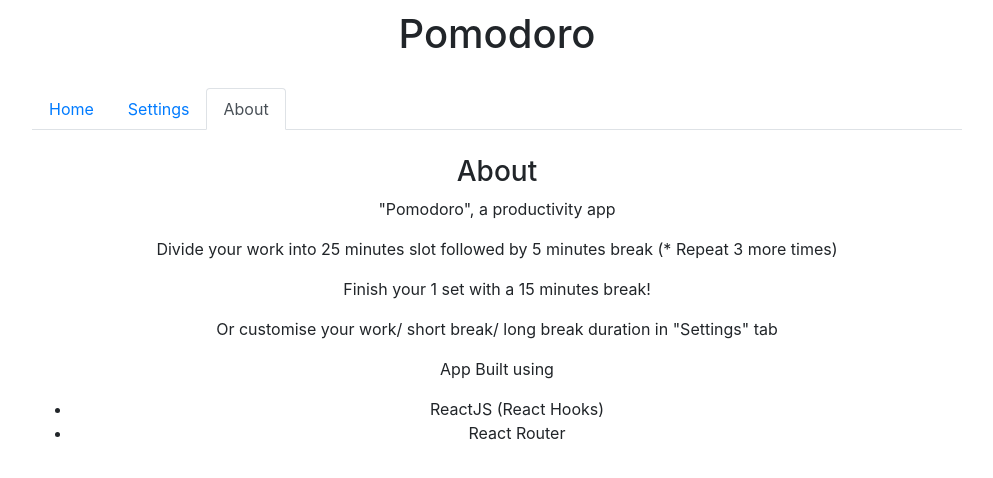
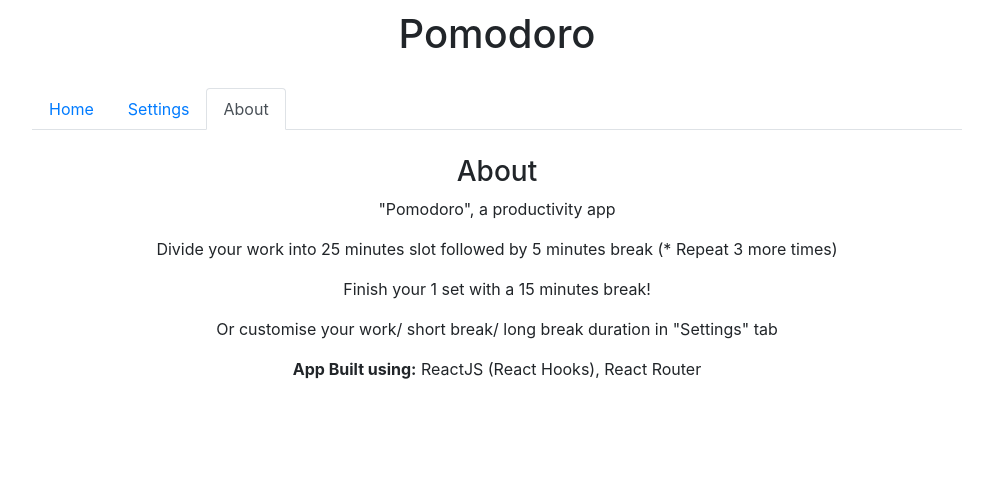
Before and after one commit to NT16/pomodoro, a React (Create React App) app: page /about in a window 1280 px wide. Shown: the top 478 px of the page, without its empty margins (143-1136 px from the left). Built offline with nearby package versions, Linux system fonts and the light colour scheme.

Commit message:
Cancel button, alignment, fixes

```diff
--- a/src/components/About.js
+++ b/src/components/About.js
@@ -4,16 +4,14 @@
     return (
         <div>
             <h3>About</h3>
-            <p>"Pomodoro", a productivity app</p>
-            <p>Divide your work into 25 minutes slot followed by 5 minutes break (* Repeat 3 more times)</p>
-            <p>Finish your 1 set with a 15 minutes break! </p>
-            <p>Or customise your work/ short break/ long break duration in "Settings" tab</p>
+            <div>
+                <p>"Pomodoro", a productivity app</p>
+                <p>Divide your work into 25 minutes slot followed by 5 minutes break (* Repeat 3 more times)</p>
+                <p>Finish your 1 set with a 15 minutes break! </p>
+                <p>Or customise your work/ short break/ long break duration in "Settings" tab</p>
+            </div>
 
-            <p>App Built using</p>
-            <ul>
-                <li>ReactJS (React Hooks)</li>
-                <li>React Router</li>
-            </ul>
+            <p><strong>App Built using:</strong> ReactJS (React Hooks), React Router</p>
         </div>
     )
 }
--- a/src/components/Settings.js
+++ b/src/components/Settings.js
@@ -30,7 +30,7 @@
         <div className='container'>
             <h3>Set your own timers</h3>
             <p>mention all time duration in minutes...</p>
-            <form onSubmit={onFormSubmit} className='form-container' data-testid='form'>
+            <form onSubmit={onFormSubmit} className='form-container center-content' data-testid='form'>
                 <FormField id='work' label='Work' attributes={work} />
                 <FormField id='shortBreak' label='Short Break' attributes={shortBreak} />
                 <FormField id='break2' label='Break' attributes={break2} />
--- a/src/components/Ticker.js
+++ b/src/components/Ticker.js
@@ -41,7 +41,7 @@
 
     useEffect(() => {
         if (location.data) {
-            console.log('inside ticker, location.data', location.data)
+            console.log('Ticker: location.data', location.data)
 
             checkInputValidity(location.data.work, setWork)
             checkInputValidity(location.data.shortBreak, setShortBreak)
@@ -68,40 +68,38 @@
         }
         let lastIndex = arr.length - 1;
         arr[lastIndex] = arr[lastIndex] + break2;
-        console.log('arr is ', arr.toString())
+        console.log('Cycle will be', arr.toString())
         setCycle(arr)
-        console.log('cycle inside setTimeline ', cycle.toString())
     }
 
     useEffect( setTimeline, [work, shortBreak, break2]);
 
-    //6
+    //5
+    useEffect(() => {
+
         const startTimer = (limit) => {
-        console.log('Timer starts')
-        console.log('inside startTimer, set is', cycle.toString(), 'set length', cycle.length)
+
+            console.log('Ticker:', cycle.toString())
             setDone(false)
             console.log('limit', limit, 'index', index)
             setTimeout(() => {
                 console.log(`${index + 1}. ${limit} min timer done`)
-            setLog([...logs, `${index + 1}. ${limit} min timer done`])
+                setLog( logs => [...logs, `${index + 1}. ${limit} min timer done`]);
                 setDone('true')
                 if (index !== (cycle.length - 1)) {
                     setIndex(index + 1)
                 }
             }, limit * 60000)
-    }
+        };
 
-    //5
-    useEffect(() => {
         if (startClicked) {
-            console.log('in useEffect 1, start clicked')
+            console.log('Ticker: start clicked')
             startTimer(cycle[index])
         }
     }, [index, cycle, startClicked]);
 
     //3. after 'start' button click
     const onStartClick = () => {
-        console.log('STart clicked')
         setClicked(true)
         setReset(false)
     };
@@ -146,10 +144,10 @@
             <div className='text-center'>
                 <div className='row center-jc buttons-row'>
                     <ConditionalButton condition={!startClicked} name='Start' onClick={onStartClick} />
-
+                    <ConditionalButton condition={startClicked} name='Cancel' onClick={onResetClick} />
                     <ConditionalButton condition={done && !reset} name='Reset' onClick={onResetClick} />
                     {
-                        favourite.length !== 0 &&
+                        (!startClicked && favourite.length !== 0) &&
                     <FavouritesDropdownButton favourite={favourite} onFavClick={onFavClick} onClose={onClose} />
                     }
                 </div>
@@ -175,4 +173,3 @@
 }
 
 export default Ticker;
-// <ConditionalButton condition={startClicked} name='Cancel Timer' onClick={onResetClick} />
--- a/src/components/Timer.js
+++ b/src/components/Timer.js
@@ -6,12 +6,12 @@
     //4.
     useEffect(() => {
         console.log(`Timer: time ${time}, limit: ${limit}`)
-        setTimeout(() => {
+         setTimeout(() => {
             if (time !== (limit - 1)) {
                 setTime(time + 1)
             }
         }, 60000)
-    }, [time])
+    }, [time, limit])
 
     return (
         <div className='center-content' data-testid='timer'>
```
Also changed, not shown: 1 other file (tests, documents, lock files or other folders). Lines whose indentation alone changed are shown as unchanged.
